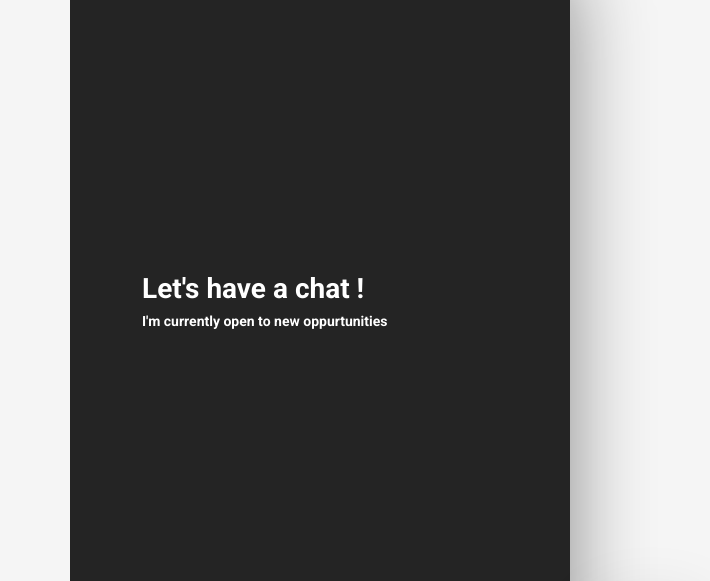
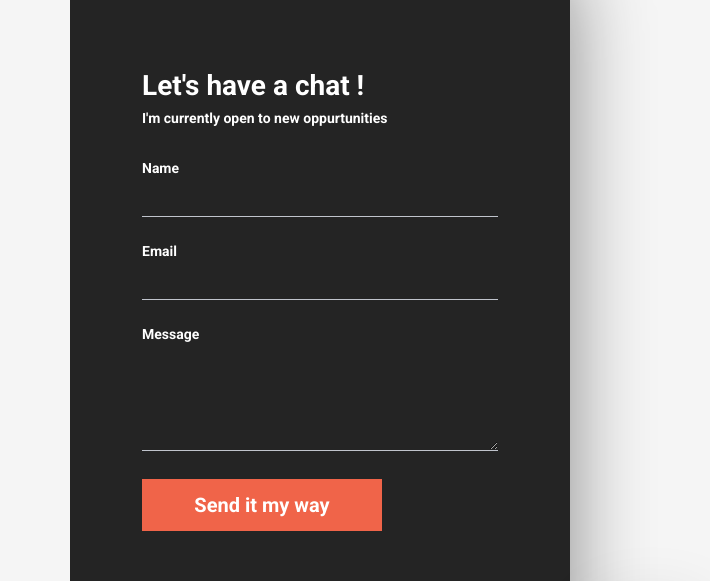
Before and after one commit to Ibithus/Advanced-E-portfolio, a plain HTML site: page index.html in a window 1280 px wide. Shown: the part 100-681 px from the top of the page, 570-1280 px from the left. Drawn offline with Linux system fonts and the light colour scheme.

Commit message:
About Contact Overlay Done

```diff
--- a/index.html
+++ b/index.html
@@ -148,7 +148,24 @@
       </div>
       <div class="about__half--contact">
         <h1 class="about__half--title--contact">Let's have a chat !</h1>
-        <h1 class="about__half--subtitle--contact">I'm currently open to new oppurtunities</h1>
+        <h1 class="about__half--subtitle--contact">
+          I'm currently open to new oppurtunities
+        </h1>
+        <form class="contact__form" action="">
+          <div class="form__item">
+            <label class="form__item--label">Name</label>
+            <input class="input" name="user_name" type="text" required></input>
+          </div>
+          <div class="form__item">
+            <label class="form__item--label">Email</label>
+            <input class="input" name="user_email" type="email" required></input>
+          </div>
+          <div class="form__item">
+            <label class="form__item--label">Message</label>
+            <textarea class="input" name="message" type="text" required></textarea>
+          </div>
+          <button id="contact__submit" class="form__submit">Send it my way</button>
+        </form>
       </div>
     </div>
     <main>
--- a/styles.css
+++ b/styles.css
@@ -8,6 +8,38 @@
   box-sizing: border-box;
   text-decoration: none;
   scroll-behavior: smooth;
+}
+
+input,textarea {
+  width: 100%;
+  color: white;
+  background-color: #242424;
+  outline: none;
+  border: 1px solid #c0c4cc;
+  border-top: none;
+  border-left: none;
+  border-right: none;
+  height: 40px;
+  transition: all 300ms ease;
+}
+
+textarea {
+  resize: vertical;
+  height: 100px;
+  margin-top: 8px;
+}
+
+label {
+  font-size: 14px;
+  font-weight: 700;
+}
+
+input:hover, textarea:hover {
+  border-color: #dcdfe6;
+}
+
+input:focus , textarea:focus {
+  border-color: #f06449;
 }
 
 .row {
@@ -190,6 +222,40 @@ header {
 .about__half--subtitle--contact {
   color: #FFF;
   font-size: 14px;
+}
+
+.contact__form {
+  margin-top: 32px;
+}
+
+.form__item {
+  margin-bottom: 24px;
+}
+
+.form__item--label {
+  color: white;
+}
+
+.form__submit {
+  background-color: #f06449;
+  border: 2px solid #f06449;
+  color: white;
+  font-weight: 700;
+  width: 100%;
+  max-width: 240px;
+  padding: 12px 24px;
+  font-size: 20px;
+  transition: all 300ms ease;
+}
+
+.form__submit:hover {
+  border-color: white;
+  background-color: transparent;
+}
+
+.form__submit:active {
+  border-color: #f06449;
+  color: #f06449;
 }
 
 .about__half--info {
```
